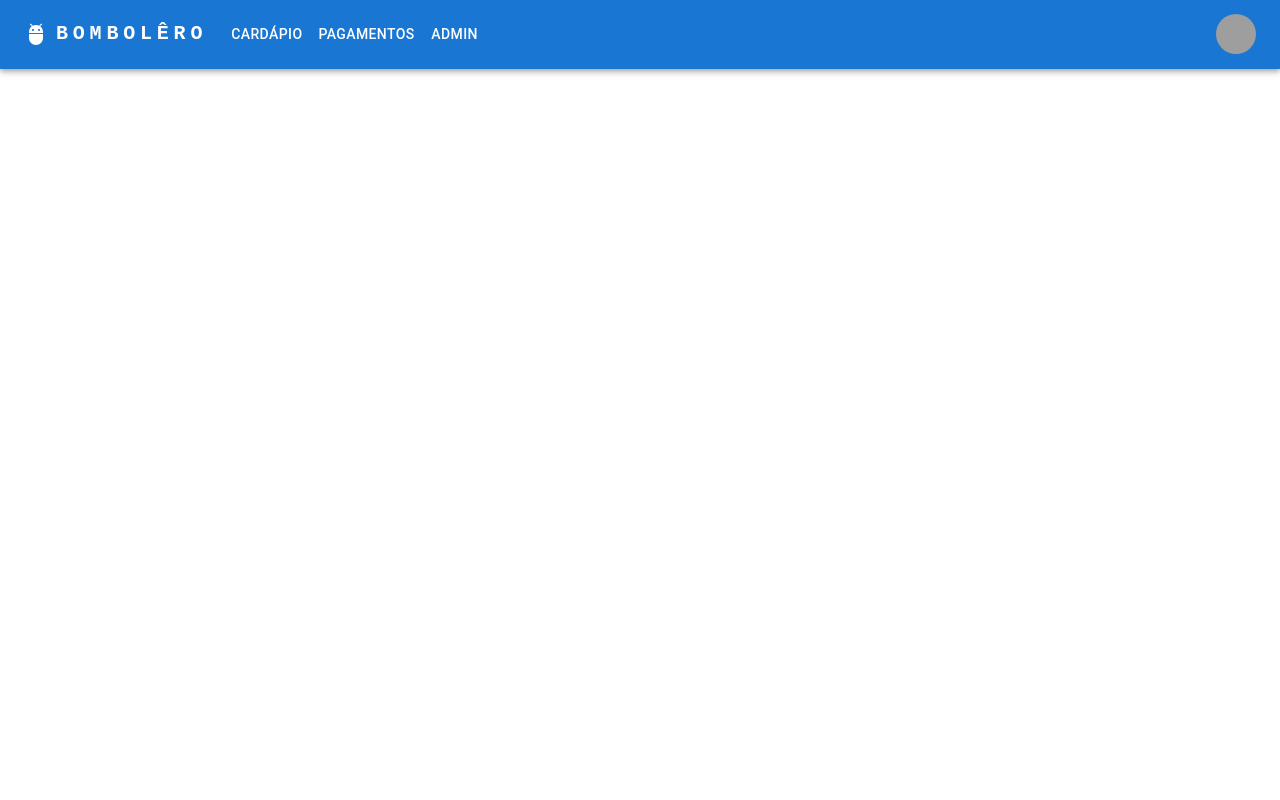
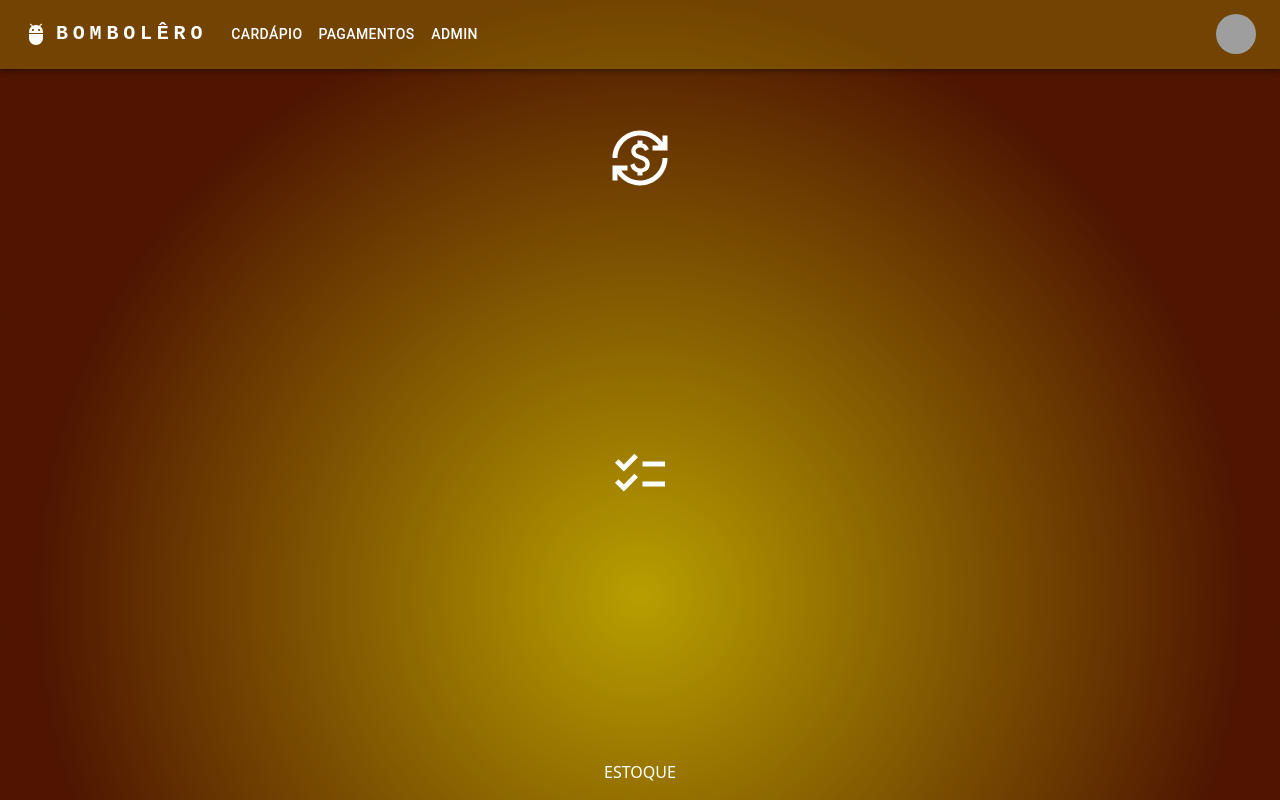
Before and after one commit to lucasknutr/bombolero, a React (Vite) app in the folder frontend/: page / in a window 1280 px wide. Shown: the top 800 px of the page. Built offline with nearby package versions, Linux system fonts and the light colour scheme; grey boxes are pictures that could not be loaded.

Commit message:
Added Admin Home page

```diff
--- a/frontend/src/App.tsx
+++ b/frontend/src/App.tsx
@@ -1,11 +1,13 @@
 import './App.css'
 import Navbar from './components/Navbar'
+import Home from './pages/Home'
 
 function App() {
 
   return (
     <>
       <Navbar />
+      <Home />
     </>
   )
 }
--- a/frontend/src/components/Navbar/index.tsx
+++ b/frontend/src/components/Navbar/index.tsx
@@ -36,7 +36,7 @@ function Navbar() {
   };
 
   return (
-    <AppBar position="static">
+    <AppBar position="absolute" sx={{ backgroundColor: 'rgba(255,250,0,.2)' }}>
       <Container maxWidth="xl">
         <Toolbar disableGutters>
           <AdbIcon sx={{ display: { xs: 'none', md: 'flex' }, mr: 1 }} />
--- /dev/null
+++ b/frontend/src/pages/Home/index.tsx
@@ -0,0 +1,31 @@
+import './style.css';
+import CurrencyExchangeIcon from '@mui/icons-material/CurrencyExchange';
+import ChecklistIcon from '@mui/icons-material/Checklist';
+
+
+const Home = () => {
+  return (
+    <>
+    <div className="background-options flex items-center justify-center h-screen">
+        <div className="grid grid-cols-2 grid-rows-2 gap-4">
+                <div className="home-options">
+                    <CurrencyExchangeIcon className='icons' style={{ fontSize: 60 }}/>
+                    {/* <p>CAIXA</p> */}
+                </div>
+                <div className="home-options">
+                    <ChecklistIcon className='icons' style={{ fontSize: 60 }}/>
+                    {/* <p>ESTOQUE</p> */}
+                </div>
+                <div className="home-options" >
+                    ESTOQUE
+                </div>
+                <div className="home-options" >
+                    VER CARDÁPIO
+                </div>
+        </div>
+    </div>
+    </>
+  )
+}
+
+export default Home;
--- /dev/null
+++ b/frontend/src/pages/Home/style.css
@@ -0,0 +1,30 @@
+.background-options {
+    background: rgb(255,250,0);
+    background: radial-gradient(circle, rgba(255,250,0,1) 0%, rgba(79,22,2,1) 69%);
+}
+
+.home-options {
+    padding: 8rem;
+    color: white;
+    border-radius: 0.5rem;
+    background: rgba(79,22,2,0.4);
+    text-align: center;
+    transition: .5s all;
+    display: flex;
+    flex-direction: column;
+    justify-content: center;
+    align-items: center;
+    gap: 1rem;
+}
+
+.home-options:hover {
+    background: rgba(79,22,2,0.8);
+    transform: scale(1.05);
+    cursor: pointer;
+}
+
+.icons {
+    font-size: 50px;
+    width: 5rem;
+    height: 5rem;
+}
--- a/package.json
+++ b/package.json
@@ -5,6 +5,7 @@
   "dependencies": {
     "@emotion/react": "^11.11.1",
     "@emotion/styled": "^11.11.0",
-    "@mui/icons-material": "^5.14.16"
+    "@mui/icons-material": "^5.14.16",
+    "react-router-dom": "^6.18.0"
   }
 }
```
Also changed, not shown: 1 other file (tests, documents, lock files or other folders).
